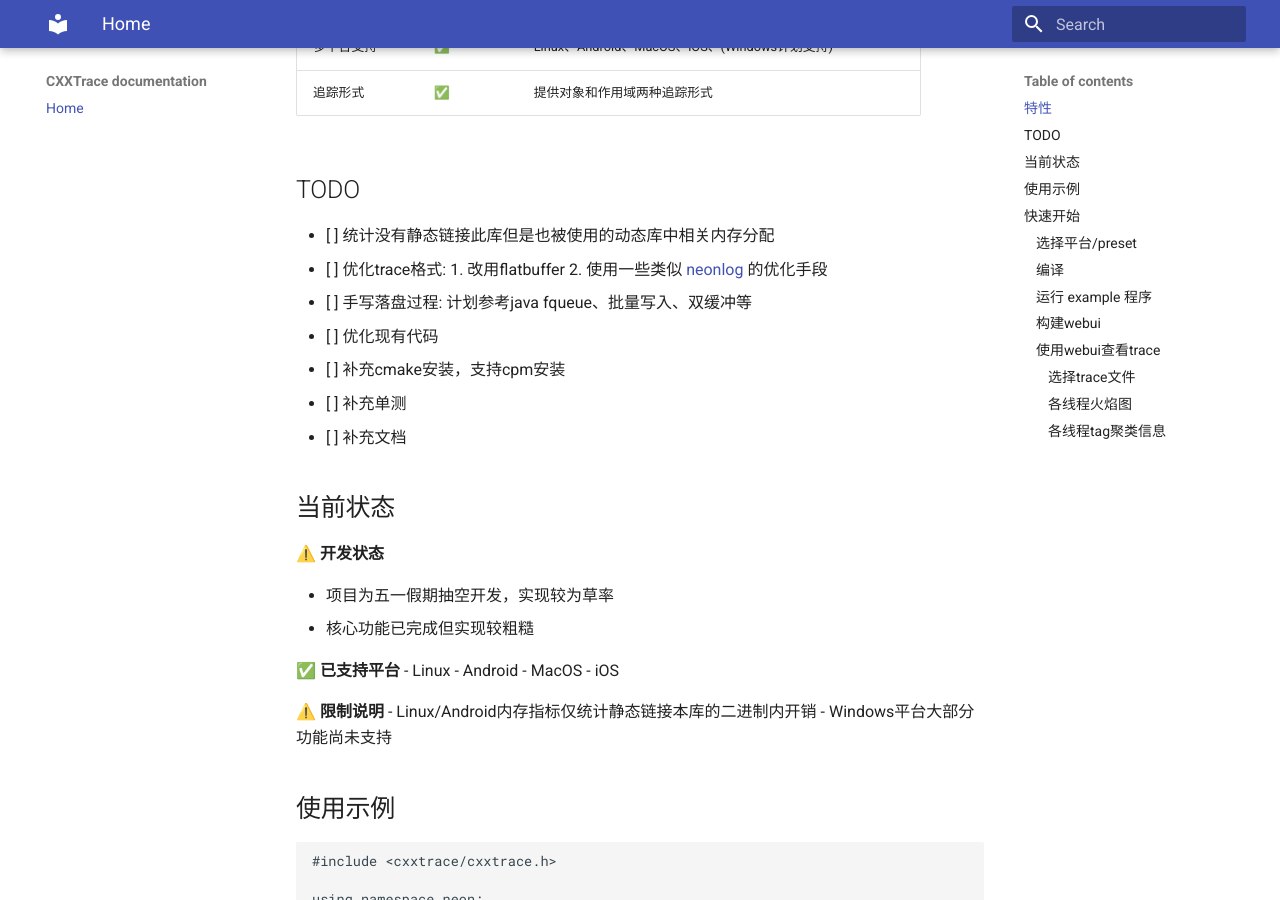
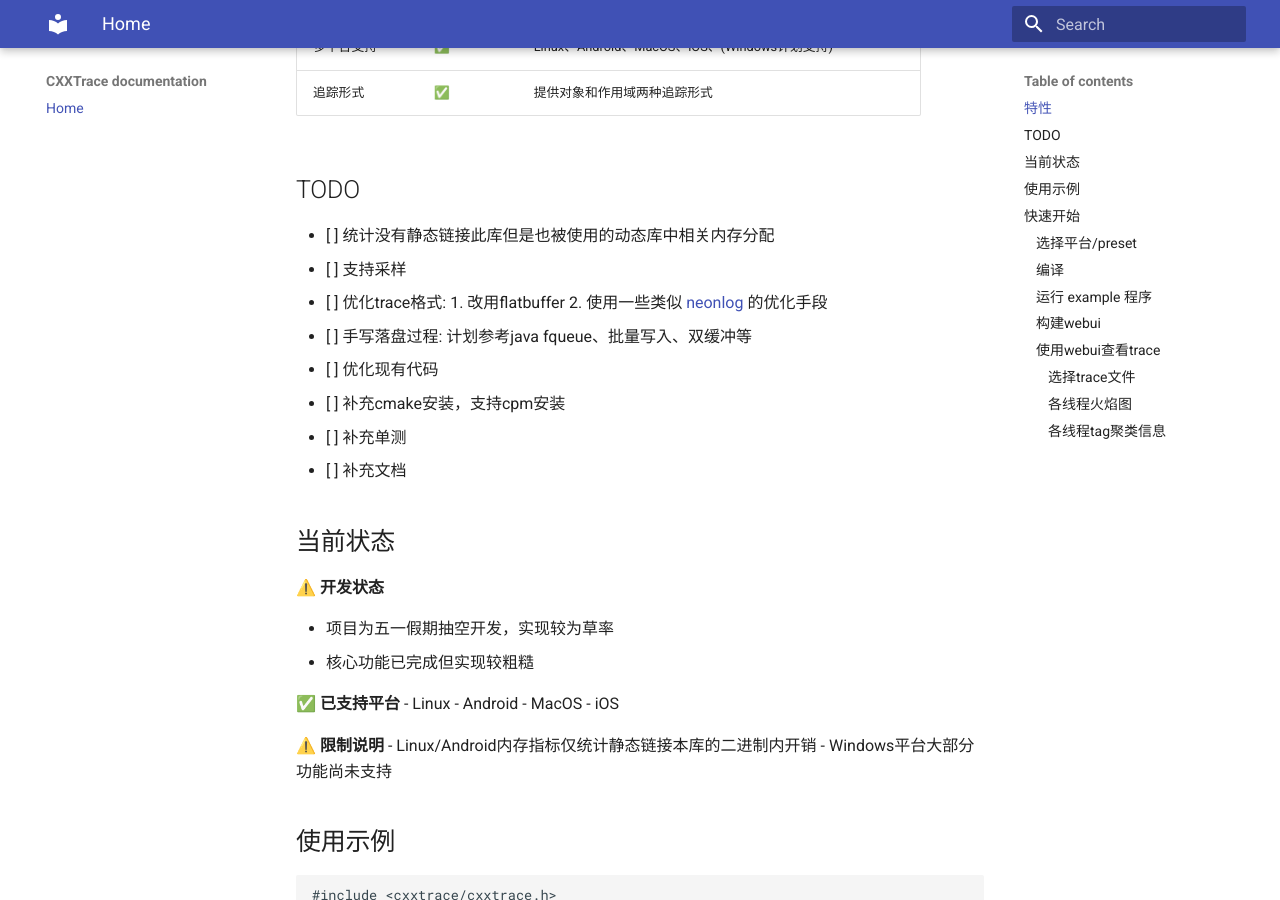
Before and after one commit to 10-neon/cxxtrace, an MkDocs documentation site: the page built from docs/index.md, in a window 1280 px wide and 900 px high, scrolled down 479 px. Built offline with MkDocs 1.6.1 and Material for MkDocs 9.7.7, drawn with Linux system fonts in a browser that asks for light colours.

```diff
--- a/docs/index.md
+++ b/docs/index.md
@@ -14,6 +14,7 @@
 
 ## TODO
 - [ ] 统计没有静态链接此库但是也被使用的动态库中相关内存分配
+- [ ] 支持采样
 - [ ] 优化trace格式: 1. 改用flatbuffer 2. 使用一些类似 [neonlog](https://github.com/PlatformLab/NanoLog) 的优化手段
 - [ ] 手写落盘过程: 计划参考java fqueue、批量写入、双缓冲等
 - [ ] 优化现有代码
```
Also changed, not shown: 2 other files.
